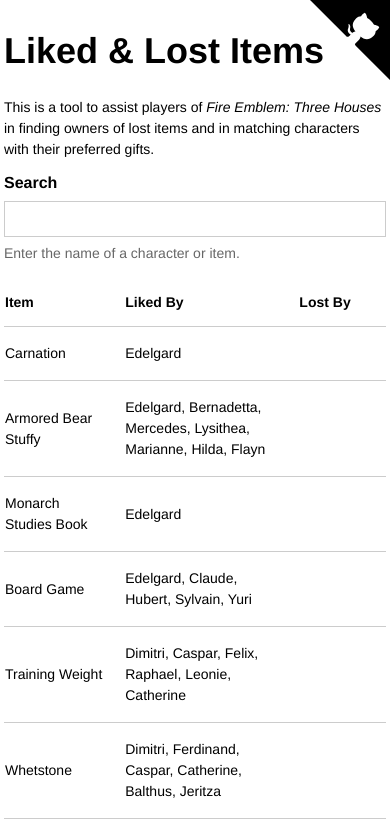
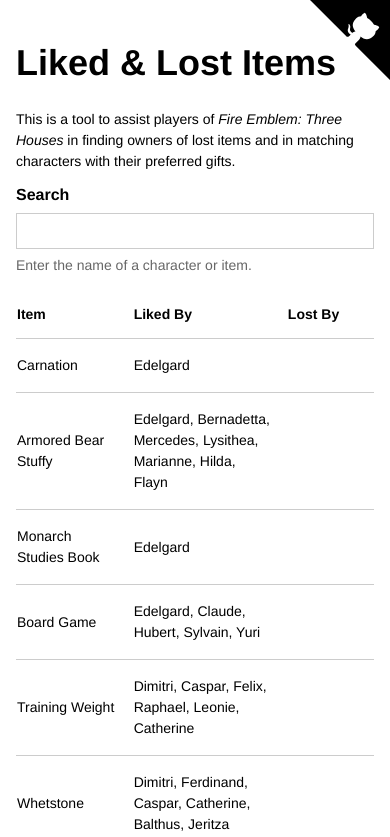
Before and after one commit to bryik/liked-and-lost, a React (Create React App) app: page / in a window 390 px wide. Shown: the top 837 px of the page. Built offline with nearby package versions, Linux system fonts and the light colour scheme.

Commit message:
Add margin and padding for mobile, fix 'class'

```diff
--- a/src/App.js
+++ b/src/App.js
@@ -29,11 +29,11 @@
     <>
       <GitHubCorner url="https://github.com/bryik/liked-and-lost" />
       <div
-        className="helvetica pa1 ma1 pa3-ns ma3-ns"
+        className="helvetica pa3 ma3"
         style={{ margin: "0 auto", maxWidth: "960px" }}
       >
         <h1 className="f2 lh-title">Liked & Lost Items</h1>
-        <p class="f6 lh-copy measure">
+        <p className="f6 lh-copy measure">
           This is a tool to assist players of{" "}
           <span className="i">Fire Emblem: Three Houses</span> in finding owners
           of lost items and in matching characters with their preferred gifts.
```
